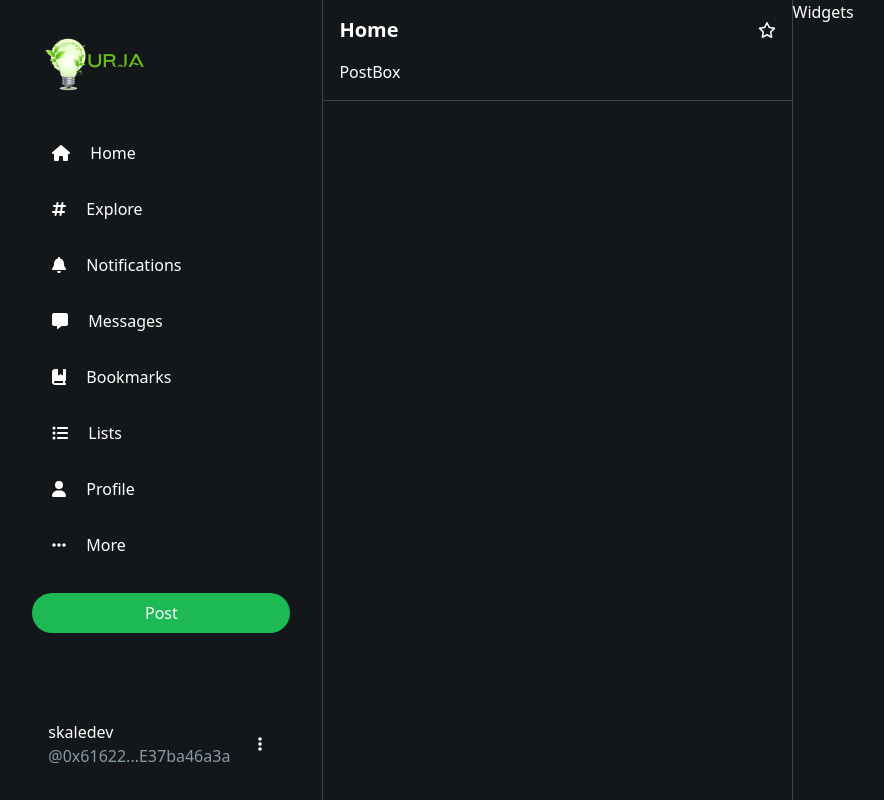
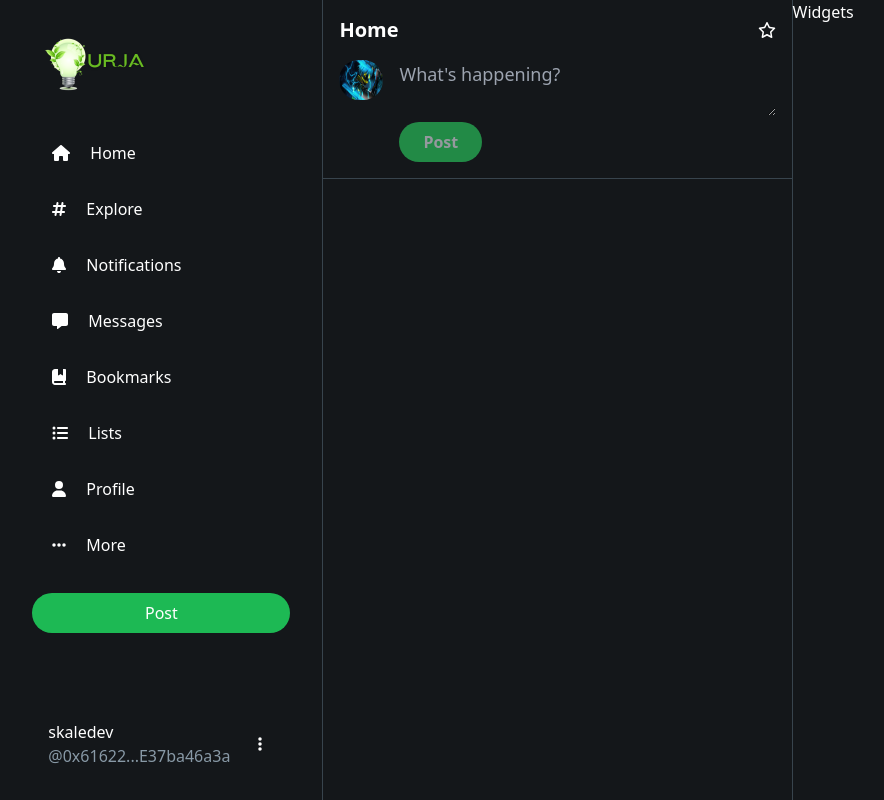
Before and after one commit to ShellShock01/decentralized_platform, a Next.js app: page / in a window 1280 px wide. Shown: the whole page, without its empty margins (213-1097 px from the left). Built offline with nearby package versions, Linux system fonts and the light colour scheme.

Commit message:
added feeds

```diff
--- a/components/home/Feed.tsx
+++ b/components/home/Feed.tsx
@@ -9,6 +9,57 @@ const style = {
   headerTitle: `text-xl font-bold`,
 };
 
+const posts = [
+  {
+    displayName: "SkaleDev",
+    userName: "0x616225F50fA2b77F5e8e592468fa1cE37ba46a3a",
+    avatar: "/public/profilePic.jpg",
+    text: "gm",
+    isProfileImageNft: false,
+    timestamp: "2020-06-01T12:00:00.000Z",
+  },
+  {
+    displayName: "SkaleDev",
+    userName: "0x616225F50fA2b77F5e8e592468fa1cE37ba46a3a",
+    avatar: "/public/profilePic.jpg",
+    text: "gm",
+    isProfileImageNft: false,
+    timestamp: "2020-06-01T12:00:00.000Z",
+  },
+  {
+    displayName: "SkaleDev",
+    userName: "0x616225F50fA2b77F5e8e592468fa1cE37ba46a3a",
+    avatar: "/public/profilePic.jpg",
+    text: "gm",
+    isProfileImageNft: false,
+    timestamp: "2020-06-01T12:00:00.000Z",
+  },
+  {
+    displayName: "SkaleDev",
+    userName: "0x616225F50fA2b77F5e8e592468fa1cE37ba46a3a",
+    avatar: "/public/profilePic.jpg",
+    text: "gm",
+    isProfileImageNft: false,
+    timestamp: "2020-06-01T12:00:00.000Z",
+  },
+  {
+    displayName: "SkaleDev",
+    userName: "0x616225F50fA2b77F5e8e592468fa1cE37ba46a3a",
+    avatar: "/public/profilePic.jpg",
+    text: "gm",
+    isProfileImageNft: false,
+    timestamp: "2020-06-01T12:00:00.000Z",
+  },
+  {
+    displayName: "SkaleDev",
+    userName: "0x616225F50fA2b77F5e8e592468fa1cE37ba46a3a",
+    avatar: "/public/profilePic.jpg",
+    text: "gm",
+    isProfileImageNft: false,
+    timestamp: "2020-06-01T12:00:00.000Z",
+  },
+];
+
 const Feed = () => {
   return (
     <div className={style.wrapper}>
@@ -17,6 +68,7 @@ const Feed = () => {
         <FontAwesomeIcon icon={faStar} />
       </div>
       <PostBox />
+      {/* {posts.map} */}
     </div>
   );
 };
--- /dev/null
+++ b/components/home/PostBox.jsx
@@ -0,0 +1,62 @@
+import Image from "next/image";
+import React, { useState } from "react";
+
+import profilePic from "/public/profilePic.jpg";
+
+const style = {
+  wrapper: `px-4 flex flex-row border-b border-[#38444d] pb-4`,
+  postBoxLeft: `mr-4`,
+  postBoxRight: `flex-1`,
+  profileImage: `h-10 w-11 rounded-full`,
+  inputField: `w-full h-full outline-none bg-transparent text-lg`,
+  formLowerContainer: `flex`,
+  iconsContainer: `text-[#07ac41] flex flex-1 items-center`,
+  icon: `mr-2`,
+  submitGeneral: `px-6 py-2 rounded-3xl font-semibold`,
+  inactiveSubmit: `bg-[#228a46] text-[#95999e]`,
+  activeSubmit: `bg-[#07ac41] text-white`,
+};
+
+const PostBox = () => {
+  const [postMessage, setPostMessage] = useState("");
+
+  const submitPost = (e) => {
+    e.preventDefault();
+    console.log(postMessage);
+  }
+  return (
+    <div className={style.wrapper}>
+      <div className={style.postBoxLeft}>
+        <Image
+          src={profilePic}
+          alt="Profile Pic"
+          className={style.profileImage}
+        />
+      </div>
+      <div className={style.postBoxRight}>
+        <form>
+          <textarea
+            onChange={(e) => setPostMessage(e.target.value)}
+            value={postMessage}
+            placeholder="What's happening?"
+            className={style.inputField}
+          />
+          <div className={style.formLowerContainer}>
+            {/* <div className={style.iconsContainer}></div> */}
+            <button
+              type="submit"
+              onClick={(event) => submitPost(event)}
+              disabled={!postMessage}
+              className={`${style.submitGeneral} ${postMessage ? style.activeSubmit : style.inactiveSubmit
+                }`}
+            >
+              Post
+            </button>
+          </div>
+        </form>
+      </div>
+    </div>
+  );
+};
+
+export default PostBox;
--- a/components/home/PostBox.tsx
+++ /dev/null
@@ -1,21 +0,0 @@
-import React from "react";
-
-const style = {
-  wrapper: `px-4 flex flex-row border-b border-[#38444d] pb-4`,
-  postBoxLeft: `mr-4`,
-  postBoxRight: `flex-1`,
-  profileImage: `height-12 w-12 rounded-full`,
-  inputField: `w-full h-full outline-none bg-transparent text-lg`,
-  formLowerContainer: `flex`,
-  iconsContainer: `text-[#07ac41] flex flex-1 items-center`,
-  icon: `mr-2`,
-  submitGeneral: `px-6 py-2 rounded-3xl font-bold`,
-  inactiveSubmit: `bg-[#228a46] text-[#95999e]`,
-  activeSubmit: `bg-[#07ac41] text-white`,
-};
-
-const PostBox = () => {
-  return <div className={style.wrapper}>PostBox</div>;
-};
-
-export default PostBox;
--- a/tsconfig.json
+++ b/tsconfig.json
@@ -15,6 +15,6 @@
     "jsx": "preserve",
     "incremental": true
   },
-  "include": ["next-env.d.ts", "**/*.ts", "**/*.tsx", "components/SidebarOption.jsx", "components/SidebarOption.jsx"],
+  "include": ["next-env.d.ts", "**/*.ts", "**/*.tsx", "components/SidebarOption.jsx", "components/SidebarOption.jsx", "components/home/PostBox.jsx", "components/home/PostBox.jsx"],
   "exclude": ["node_modules"]
 }
```
Also changed, not shown: public/profilePic.jpg (added).
